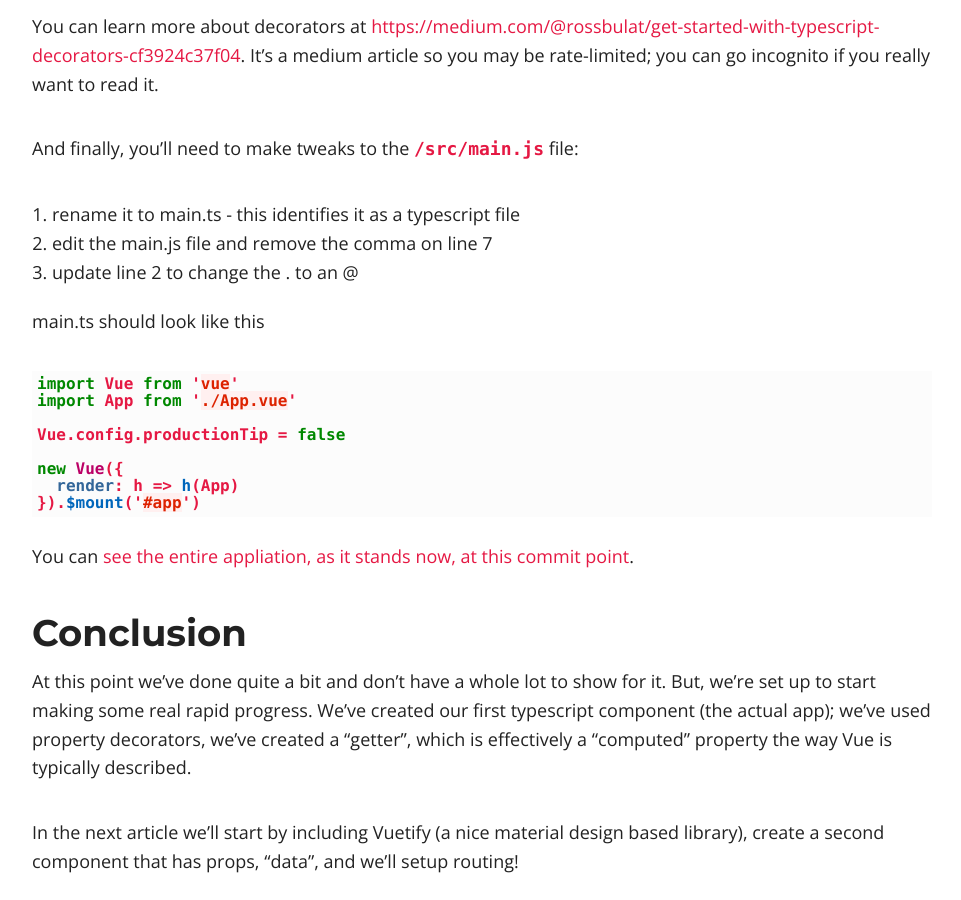
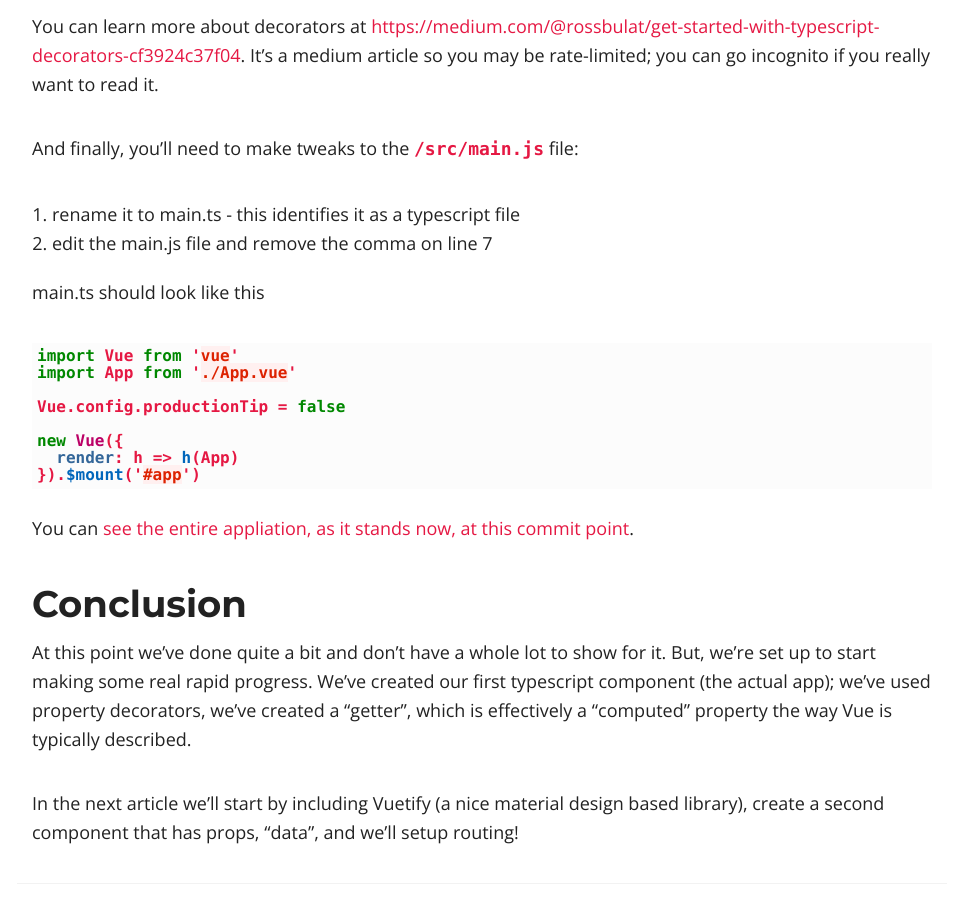
Before and after one commit to finalcut/finalcut.github.io, a Jekyll site: the page built from _posts/2020-02-21-getting-started-with-vue-and-typescript.md, in a window 1280 px wide and 900 px high, scrolled down 5481 px. Shown: the whole window, without its empty margins (158-1119 px from the left). Built offline with Jekyll 4.4.1, drawn with Linux system fonts in a browser that asks for light colours; nearby versions of some CDN libraries; comment, search, counter and statistics services are not loaded.

Commit message:
remove idea to use @

```diff
--- a/_posts/2020-02-21-getting-started-with-vue-and-typescript.md
+++ b/_posts/2020-02-21-getting-started-with-vue-and-typescript.md
@@ -161,7 +161,6 @@ And finally, you'll need to make tweaks to the `/src/main.js` file:
 
 1. rename it to main.ts - this identifies it as a typescript file
 2. edit the main.js file and remove the comma on line 7
-3. update line 2 to change the . to an @
 
 main.ts should look like this
 
```
